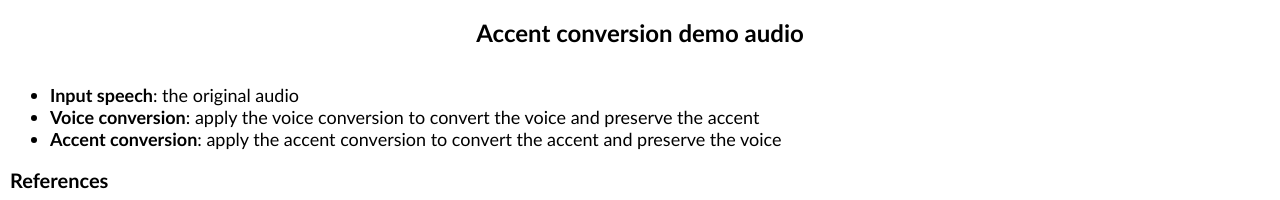
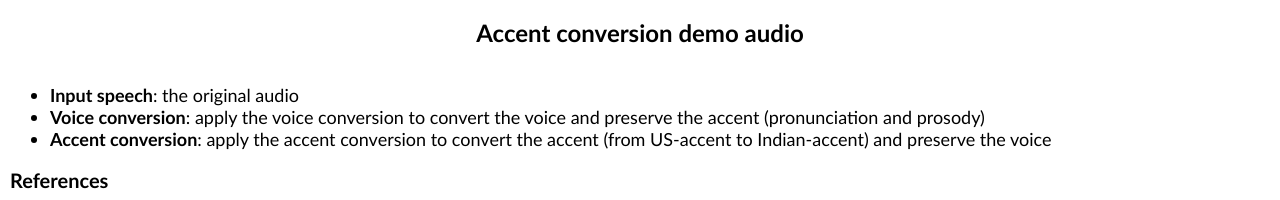
Before and after one commit to accentTTS/accentTTS.github.io, a plain HTML site: page index.html in a window 1280 px wide. Shown: the top 200 px of the page. Drawn offline with Linux system fonts and the light colour scheme.

Commit message:
first_commit

```diff
--- a/index.html
+++ b/index.html
@@ -117,8 +117,8 @@ audio{
 
 <ul>
     <li><b>Input speech</b>: the original audio </li>
-    <li><b>Voice conversion</b>: apply the voice conversion to convert the voice and preserve the accent </li>
-    <li><b>Accent conversion</b>: apply the accent  conversion to convert the accent and preserve the voice</li>
+    <li><b>Voice conversion</b>: apply the voice conversion to convert the voice and preserve the accent (pronunciation and prosody) </li>
+    <li><b>Accent conversion</b>: apply the accent  conversion to convert the accent (from US-accent to Indian-accent) and preserve the voice</li>
 </ul>
 
 <table width="100%" class="samples">
```
